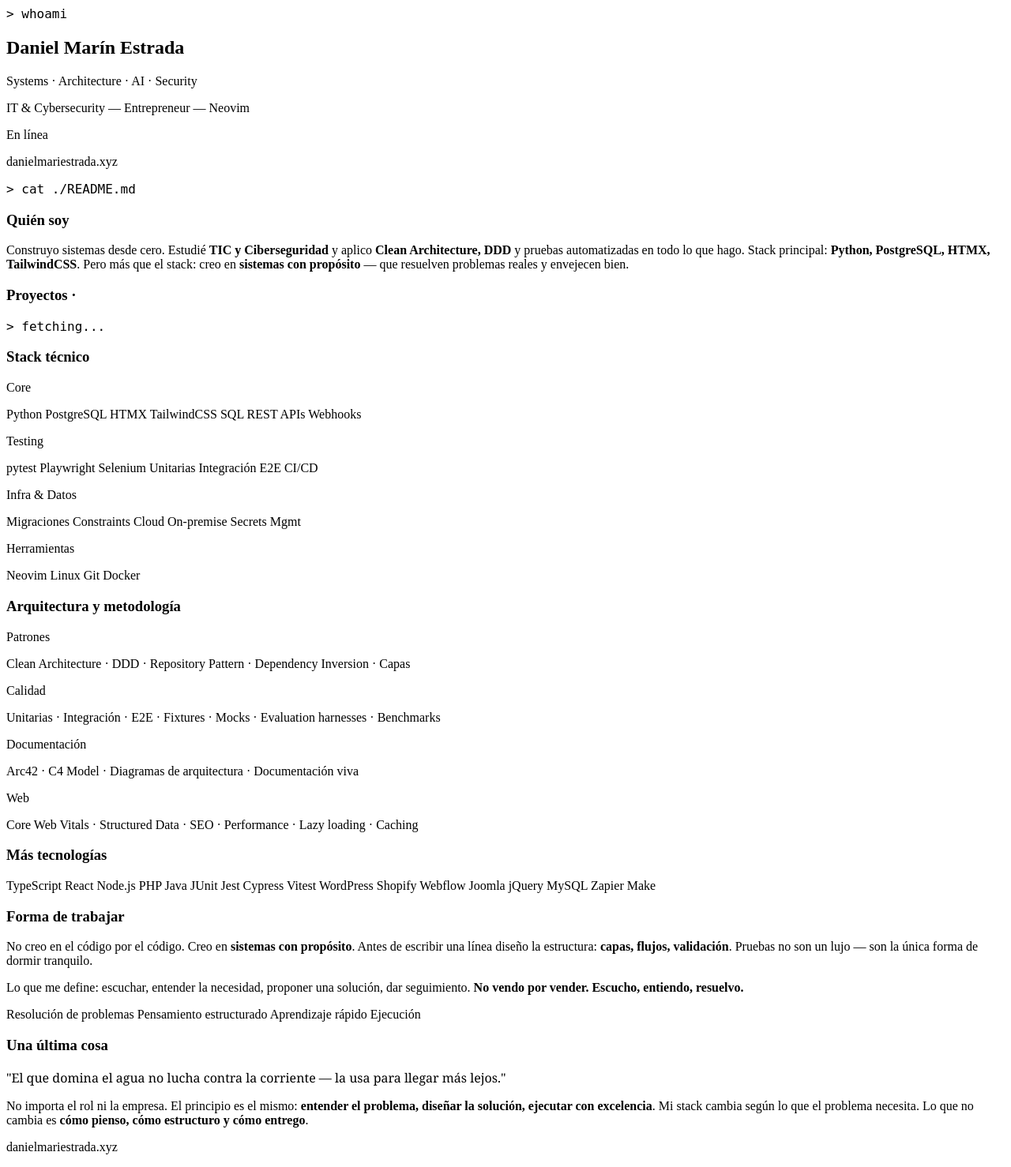
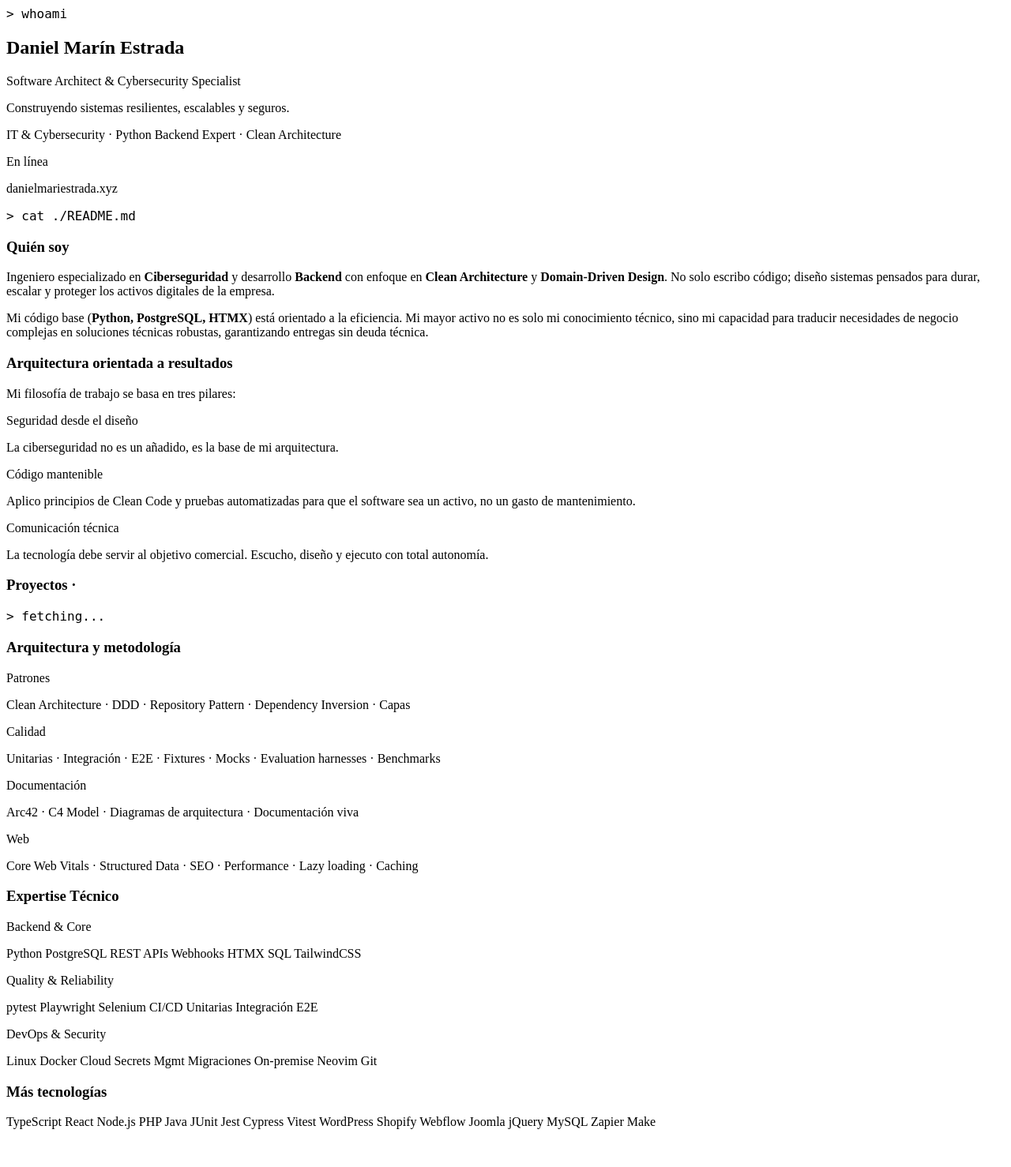
Before and after one commit to unkitgolem1/FullStak-Hypermedia-Monolith, a FastAPI app: page /api/cv in a window 1280 px wide. Shown: the whole page at 79% size. After the commit the page ends 1430 px from the top, so only its background shows below. Run offline with FastAPI, Linux system fonts and the light colour scheme; parts of the project's set-up code (start-up, migrations or seed data) failed here and were passed over.

Commit message:
footer glass-neumo en base.html + contacto siempre visible + burbuja fija + reorden CV

```diff
--- a/static/templates/cv_index.html
+++ b/static/templates/cv_index.html
@@ -9,8 +9,9 @@
                 &gt; whoami
             </p>
             <h2 class="text-xl md:text-2xl font-bold text-slate-100 font-mono tracking-tight">Daniel Marín Estrada</h2>
-            <p class="text-sm text-slate-400 font-mono mt-1">Systems · Architecture · AI · Security</p>
-            <p class="text-xs text-slate-500 font-mono mt-1">IT &amp; Cybersecurity — Entrepreneur — Neovim</p>
+            <p class="text-sm text-slate-400 font-mono mt-1">Software Architect &amp; Cybersecurity Specialist</p>
+            <p class="text-xs text-slate-500 font-mono mt-1">Construyendo sistemas resilientes, escalables y seguros.</p>
+            <p class="text-[10px] text-emerald-400/70 font-mono mt-1">IT &amp; Cybersecurity · Python Backend Expert · Clean Architecture</p>
         </div>
         <div class="text-left md:text-right">
             <p class="text-[10px] font-mono uppercase tracking-[0.15em] text-slate-500">En línea</p>
@@ -26,7 +27,30 @@
             &gt; cat ./README.md
         </p>
         <h3 class="text-base md:text-lg font-bold text-slate-100 font-mono mb-3 tracking-tight">Quién soy</h3>
-        <p class="text-sm text-slate-400 leading-relaxed">Construyo sistemas desde cero. Estudié <strong class="text-slate-200">TIC y Ciberseguridad</strong> y aplico <strong class="text-slate-200">Clean Architecture, DDD</strong> y pruebas automatizadas en todo lo que hago. Stack principal: <strong class="text-slate-200">Python, PostgreSQL, HTMX, TailwindCSS</strong>. Pero más que el stack: creo en <strong class="text-slate-200">sistemas con propósito</strong> — que resuelven problemas reales y envejecen bien.</p>
+        <p class="text-sm text-slate-400 leading-relaxed">Ingeniero especializado en <strong class="text-slate-200">Ciberseguridad</strong> y desarrollo <strong class="text-slate-200">Backend</strong> con enfoque en <strong class="text-slate-200">Clean Architecture</strong> y <strong class="text-slate-200">Domain-Driven Design</strong>. No solo escribo código; diseño sistemas pensados para durar, escalar y proteger los activos digitales de la empresa.</p>
+        <p class="text-sm text-slate-400 leading-relaxed mt-4">Mi código base (<strong class="text-slate-200">Python, PostgreSQL, HTMX</strong>) está orientado a la eficiencia. Mi mayor activo no es solo mi conocimiento técnico, sino mi capacidad para traducir necesidades de negocio complejas en soluciones técnicas robustas, garantizando entregas sin deuda técnica.</p>
+    </div>
+
+    <!-- Forma de trabajar -->
+    <div class="md:col-span-7 p-5 sm:p-7 rounded-2xl transition-all duration-300
+                bg-[#151f32]
+                shadow-[-6px_-6px_16px_rgba(255,255,255,0.03),8px_8px_20px_rgba(2,6,23,0.7)]">
+        <h3 class="text-base md:text-lg font-bold text-slate-100 font-mono mb-4 tracking-tight">Arquitectura orientada a resultados</h3>
+        <p class="text-sm text-slate-400 leading-relaxed mb-4">Mi filosofía de trabajo se basa en tres pilares:</p>
+        <div class="grid grid-cols-1 gap-4">
+            <div class="p-4 rounded-xl bg-[#0d1424] border border-black/20 shadow-[inset_4px_4px_8px_rgba(0,0,0,0.5),inset_-2px_-2px_6px_rgba(255,255,255,0.02)]">
+                <p class="text-[10px] font-mono uppercase tracking-[0.1em] text-emerald-400 mb-2">Seguridad desde el diseño</p>
+                <p class="text-sm text-slate-400">La ciberseguridad no es un añadido, es la base de mi arquitectura.</p>
+            </div>
+            <div class="p-4 rounded-xl bg-[#0d1424] border border-black/20 shadow-[inset_4px_4px_8px_rgba(0,0,0,0.5),inset_-2px_-2px_6px_rgba(255,255,255,0.02)]">
+                <p class="text-[10px] font-mono uppercase tracking-[0.1em] text-emerald-400 mb-2">Código mantenible</p>
+                <p class="text-sm text-slate-400">Aplico principios de Clean Code y pruebas automatizadas para que el software sea un activo, no un gasto de mantenimiento.</p>
+            </div>
+            <div class="p-4 rounded-xl bg-[#0d1424] border border-black/20 shadow-[inset_4px_4px_8px_rgba(0,0,0,0.5),inset_-2px_-2px_6px_rgba(255,255,255,0.02)]">
+                <p class="text-[10px] font-mono uppercase tracking-[0.1em] text-emerald-400 mb-2">Comunicación técnica</p>
+                <p class="text-sm text-slate-400">La tecnología debe servir al objetivo comercial. Escucho, diseño y ejecuto con total autonomía.</p>
+            </div>
+        </div>
     </div>
 
     <!-- Roles -->
@@ -39,60 +63,6 @@
         </div>
     </div>
 
-    <!-- Tech Stack -->
-    <div class="md:col-span-7 p-5 sm:p-7 rounded-2xl transition-all duration-300
-                bg-[#151f32]
-                shadow-[-6px_-6px_16px_rgba(255,255,255,0.03),8px_8px_20px_rgba(2,6,23,0.7)]">
-        <h3 class="text-base md:text-lg font-bold text-slate-100 font-mono mb-4 tracking-tight">Stack técnico</h3>
-
-        <div class="mb-4">
-            <p class="text-[10px] font-mono uppercase tracking-[0.1em] text-slate-500 mb-2">Core</p>
-            <div class="flex flex-wrap gap-2">
-                <span class="text-xs font-mono px-3 py-1.5 rounded-lg bg-emerald-950/30 border border-emerald-500/30 text-emerald-400">Python</span>
-                <span class="text-xs font-mono px-3 py-1.5 rounded-lg bg-emerald-950/30 border border-emerald-500/30 text-emerald-400">PostgreSQL</span>
-                <span class="text-xs font-mono px-3 py-1.5 rounded-lg bg-emerald-950/30 border border-emerald-500/30 text-emerald-400">HTMX</span>
-                <span class="text-xs font-mono px-3 py-1.5 rounded-lg bg-emerald-950/30 border border-emerald-500/30 text-emerald-400">TailwindCSS</span>
-                <span class="text-xs font-mono px-3 py-1.5 rounded-lg bg-white/5 border border-white/10 text-slate-300">SQL</span>
-                <span class="text-xs font-mono px-3 py-1.5 rounded-lg bg-white/5 border border-white/10 text-slate-300">REST APIs</span>
-                <span class="text-xs font-mono px-3 py-1.5 rounded-lg bg-white/5 border border-white/10 text-slate-300">Webhooks</span>
-            </div>
-        </div>
-
-        <div class="mb-4">
-            <p class="text-[10px] font-mono uppercase tracking-[0.1em] text-slate-500 mb-2">Testing</p>
-            <div class="flex flex-wrap gap-2">
-                <span class="text-xs font-mono px-3 py-1.5 rounded-lg bg-white/5 border border-white/10 text-slate-300">pytest</span>
-                <span class="text-xs font-mono px-3 py-1.5 rounded-lg bg-white/5 border border-white/10 text-slate-300">Playwright</span>
-                <span class="text-xs font-mono px-3 py-1.5 rounded-lg bg-white/5 border border-white/10 text-slate-300">Selenium</span>
-                <span class="text-xs font-mono px-3 py-1.5 rounded-lg bg-white/5 border border-white/10 text-slate-300">Unitarias</span>
-                <span class="text-xs font-mono px-3 py-1.5 rounded-lg bg-white/5 border border-white/10 text-slate-300">Integración</span>
-                <span class="text-xs font-mono px-3 py-1.5 rounded-lg bg-white/5 border border-white/10 text-slate-300">E2E</span>
-                <span class="text-xs font-mono px-3 py-1.5 rounded-lg bg-white/5 border border-white/10 text-slate-300">CI/CD</span>
-            </div>
-        </div>
-
-        <div class="mb-4">
-            <p class="text-[10px] font-mono uppercase tracking-[0.1em] text-slate-500 mb-2">Infra &amp; Datos</p>
-            <div class="flex flex-wrap gap-2">
-                <span class="text-xs font-mono px-3 py-1.5 rounded-lg bg-white/5 border border-white/10 text-slate-300">Migraciones</span>
-                <span class="text-xs font-mono px-3 py-1.5 rounded-lg bg-white/5 border border-white/10 text-slate-300">Constraints</span>
-                <span class="text-xs font-mono px-3 py-1.5 rounded-lg bg-white/5 border border-white/10 text-slate-300">Cloud</span>
-                <span class="text-xs font-mono px-3 py-1.5 rounded-lg bg-white/5 border border-white/10 text-slate-300">On-premise</span>
-                <span class="text-xs font-mono px-3 py-1.5 rounded-lg bg-white/5 border border-white/10 text-slate-300">Secrets Mgmt</span>
-            </div>
-        </div>
-
-        <div>
-            <p class="text-[10px] font-mono uppercase tracking-[0.1em] text-slate-500 mb-2">Herramientas</p>
-            <div class="flex flex-wrap gap-2">
-                <span class="text-xs font-mono px-3 py-1.5 rounded-lg bg-white/5 border border-white/10 text-slate-300">Neovim</span>
-                <span class="text-xs font-mono px-3 py-1.5 rounded-lg bg-white/5 border border-white/10 text-slate-300">Linux</span>
-                <span class="text-xs font-mono px-3 py-1.5 rounded-lg bg-white/5 border border-white/10 text-slate-300">Git</span>
-                <span class="text-xs font-mono px-3 py-1.5 rounded-lg bg-white/5 border border-white/10 text-slate-300">Docker</span>
-            </div>
-        </div>
-    </div>
-
     <!-- Architecture & Methodology -->
     <div class="md:col-span-12 p-5 sm:p-7 rounded-2xl transition-all duration-300
                 bg-[#151f32]
@@ -100,20 +70,67 @@
         <h3 class="text-base md:text-lg font-bold text-slate-100 font-mono mb-4 tracking-tight">Arquitectura y metodología</h3>
         <div class="grid grid-cols-1 sm:grid-cols-2 gap-4">
             <div class="p-4 rounded-xl bg-[#0d1424] border border-black/20 shadow-[inset_4px_4px_8px_rgba(0,0,0,0.5),inset_-2px_-2px_6px_rgba(255,255,255,0.02)]">
-                <p class="text-[10px] font-mono uppercase tracking-[0.1em] text-slate-500 mb-2">Patrones</p>
+                <p class="text-[10px] font-mono uppercase tracking-[0.1em] text-emerald-400 mb-2">Patrones</p>
                 <p class="text-sm text-slate-400">Clean Architecture · DDD · Repository Pattern · Dependency Inversion · Capas</p>
             </div>
             <div class="p-4 rounded-xl bg-[#0d1424] border border-black/20 shadow-[inset_4px_4px_8px_rgba(0,0,0,0.5),inset_-2px_-2px_6px_rgba(255,255,255,0.02)]">
-                <p class="text-[10px] font-mono uppercase tracking-[0.1em] text-slate-500 mb-2">Calidad</p>
+                <p class="text-[10px] font-mono uppercase tracking-[0.1em] text-emerald-400 mb-2">Calidad</p>
                 <p class="text-sm text-slate-400">Unitarias · Integración · E2E · Fixtures · Mocks · Evaluation harnesses · Benchmarks</p>
             </div>
             <div class="p-4 rounded-xl bg-[#0d1424] border border-black/20 shadow-[inset_4px_4px_8px_rgba(0,0,0,0.5),inset_-2px_-2px_6px_rgba(255,255,255,0.02)]">
-                <p class="text-[10px] font-mono uppercase tracking-[0.1em] text-slate-500 mb-2">Documentación</p>
+                <p class="text-[10px] font-mono uppercase tracking-[0.1em] text-emerald-400 mb-2">Documentación</p>
                 <p class="text-sm text-slate-400">Arc42 · C4 Model · Diagramas de arquitectura · Documentación viva</p>
             </div>
             <div class="p-4 rounded-xl bg-[#0d1424] border border-black/20 shadow-[inset_4px_4px_8px_rgba(0,0,0,0.5),inset_-2px_-2px_6px_rgba(255,255,255,0.02)]">
-                <p class="text-[10px] font-mono uppercase tracking-[0.1em] text-slate-500 mb-2">Web</p>
+                <p class="text-[10px] font-mono uppercase tracking-[0.1em] text-emerald-400 mb-2">Web</p>
                 <p class="text-sm text-slate-400">Core Web Vitals · Structured Data · SEO · Performance · Lazy loading · Caching</p>
+            </div>
+        </div>
+    </div>
+
+    <!-- Tech Stack -->
+    <div class="md:col-span-7 p-5 sm:p-7 rounded-2xl transition-all duration-300
+                bg-[#151f32]
+                shadow-[-6px_-6px_16px_rgba(255,255,255,0.03),8px_8px_20px_rgba(2,6,23,0.7)]">
+        <h3 class="text-base md:text-lg font-bold text-slate-100 font-mono mb-4 tracking-tight">Expertise Técnico</h3>
+
+        <div class="mb-4">
+            <p class="text-[10px] font-mono uppercase tracking-[0.1em] text-slate-500 mb-2">Backend &amp; Core</p>
+            <div class="flex flex-wrap gap-2">
+                <span class="text-xs font-mono px-3 py-1.5 rounded-lg bg-emerald-950/30 border border-emerald-500/30 text-emerald-400">Python</span>
+                <span class="text-xs font-mono px-3 py-1.5 rounded-lg bg-emerald-950/30 border border-emerald-500/30 text-emerald-400">PostgreSQL</span>
+                <span class="text-xs font-mono px-3 py-1.5 rounded-lg bg-white/5 border border-white/10 text-slate-300">REST APIs</span>
+                <span class="text-xs font-mono px-3 py-1.5 rounded-lg bg-white/5 border border-white/10 text-slate-300">Webhooks</span>
+                <span class="text-xs font-mono px-3 py-1.5 rounded-lg bg-emerald-950/30 border border-emerald-500/30 text-emerald-400">HTMX</span>
+                <span class="text-xs font-mono px-3 py-1.5 rounded-lg bg-white/5 border border-white/10 text-slate-300">SQL</span>
+                <span class="text-xs font-mono px-3 py-1.5 rounded-lg bg-emerald-950/30 border border-emerald-500/30 text-emerald-400">TailwindCSS</span>
+            </div>
+        </div>
+
+        <div class="mb-4">
+            <p class="text-[10px] font-mono uppercase tracking-[0.1em] text-slate-500 mb-2">Quality &amp; Reliability</p>
+            <div class="flex flex-wrap gap-2">
+                <span class="text-xs font-mono px-3 py-1.5 rounded-lg bg-white/5 border border-white/10 text-slate-300">pytest</span>
+                <span class="text-xs font-mono px-3 py-1.5 rounded-lg bg-white/5 border border-white/10 text-slate-300">Playwright</span>
+                <span class="text-xs font-mono px-3 py-1.5 rounded-lg bg-white/5 border border-white/10 text-slate-300">Selenium</span>
+                <span class="text-xs font-mono px-3 py-1.5 rounded-lg bg-white/5 border border-white/10 text-slate-300">CI/CD</span>
+                <span class="text-xs font-mono px-3 py-1.5 rounded-lg bg-white/5 border border-white/10 text-slate-300">Unitarias</span>
+                <span class="text-xs font-mono px-3 py-1.5 rounded-lg bg-white/5 border border-white/10 text-slate-300">Integración</span>
+                <span class="text-xs font-mono px-3 py-1.5 rounded-lg bg-white/5 border border-white/10 text-slate-300">E2E</span>
+            </div>
+        </div>
+
+        <div>
+            <p class="text-[10px] font-mono uppercase tracking-[0.1em] text-slate-500 mb-2">DevOps &amp; Security</p>
+            <div class="flex flex-wrap gap-2">
+                <span class="text-xs font-mono px-3 py-1.5 rounded-lg bg-white/5 border border-white/10 text-slate-300">Linux</span>
+                <span class="text-xs font-mono px-3 py-1.5 rounded-lg bg-white/5 border border-white/10 text-slate-300">Docker</span>
+                <span class="text-xs font-mono px-3 py-1.5 rounded-lg bg-white/5 border border-white/10 text-slate-300">Cloud</span>
+                <span class="text-xs font-mono px-3 py-1.5 rounded-lg bg-white/5 border border-white/10 text-slate-300">Secrets Mgmt</span>
+                <span class="text-xs font-mono px-3 py-1.5 rounded-lg bg-white/5 border border-white/10 text-slate-300">Migraciones</span>
+                <span class="text-xs font-mono px-3 py-1.5 rounded-lg bg-white/5 border border-white/10 text-slate-300">On-premise</span>
+                <span class="text-xs font-mono px-3 py-1.5 rounded-lg bg-white/5 border border-white/10 text-slate-300">Neovim</span>
+                <span class="text-xs font-mono px-3 py-1.5 rounded-lg bg-white/5 border border-white/10 text-slate-300">Git</span>
             </div>
         </div>
     </div>
@@ -144,34 +161,4 @@
         </div>
     </div>
 
-    <!-- Soft Skills -->
-    <div class="md:col-span-7 p-5 sm:p-7 rounded-2xl transition-all duration-300
-                bg-[#151f32]
-                shadow-[-6px_-6px_16px_rgba(255,255,255,0.03),8px_8px_20px_rgba(2,6,23,0.7)]">
-        <h3 class="text-base md:text-lg font-bold text-slate-100 font-mono mb-3 tracking-tight">Forma de trabajar</h3>
-        <p class="text-sm text-slate-400 leading-relaxed">No creo en el código por el código. Creo en <strong class="text-slate-200">sistemas con propósito</strong>. Antes de escribir una línea diseño la estructura: <strong class="text-slate-200">capas, flujos, validación</strong>. Pruebas no son un lujo — son la única forma de dormir tranquilo.</p>
-        <p class="text-sm text-slate-500 leading-relaxed mt-4">Lo que me define: escuchar, entender la necesidad, proponer una solución, dar seguimiento. <strong class="text-slate-300">No vendo por vender. Escucho, entiendo, resuelvo.</strong></p>
-        <div class="flex flex-wrap gap-2 mt-4">
-            <span class="text-xs font-mono px-3 py-1.5 rounded-lg border border-emerald-500/20 text-emerald-400 bg-emerald-950/20">Resolución de problemas</span>
-            <span class="text-xs font-mono px-3 py-1.5 rounded-lg border border-emerald-500/20 text-emerald-400 bg-emerald-950/20">Pensamiento estructurado</span>
-            <span class="text-xs font-mono px-3 py-1.5 rounded-lg border border-emerald-500/20 text-emerald-400 bg-emerald-950/20">Aprendizaje rápido</span>
-            <span class="text-xs font-mono px-3 py-1.5 rounded-lg border border-emerald-500/20 text-emerald-400 bg-emerald-950/20">Ejecución</span>
-        </div>
-    </div>
-
-    <!-- Closing -->
-    <div class="md:col-span-12 p-5 sm:p-7 rounded-2xl transition-all duration-300
-                bg-[#151f32]
-                shadow-[-6px_-6px_16px_rgba(255,255,255,0.03),8px_8px_20px_rgba(2,6,23,0.7)]">
-        <h3 class="text-base md:text-lg font-bold text-slate-100 font-mono mb-3 tracking-tight">Una última cosa</h3>
-        <p class="text-sm text-slate-400 italic leading-relaxed mb-4" style="font-family:'Georgia',serif;">
-            "El que domina el agua no lucha contra la corriente — la usa para llegar más lejos."
-        </p>
-        <p class="text-sm text-slate-400 leading-relaxed">No importa el rol ni la empresa. El principio es el mismo: <strong class="text-slate-200">entender el problema, diseñar la solución, ejecutar con excelencia</strong>. Mi stack cambia según lo que el problema necesita. Lo que no cambia es <strong class="text-slate-200">cómo pienso, cómo estructuro y cómo entrego</strong>.</p>
-    </div>
-
-    <div class="md:col-span-12 text-center py-4">
-        <p class="text-xs font-mono text-slate-600 tracking-wider">danielmariestrada.xyz</p>
-    </div>
-
 </div>
```
Also changed, not shown: static/templates/base.html (+39 -0 lines).
